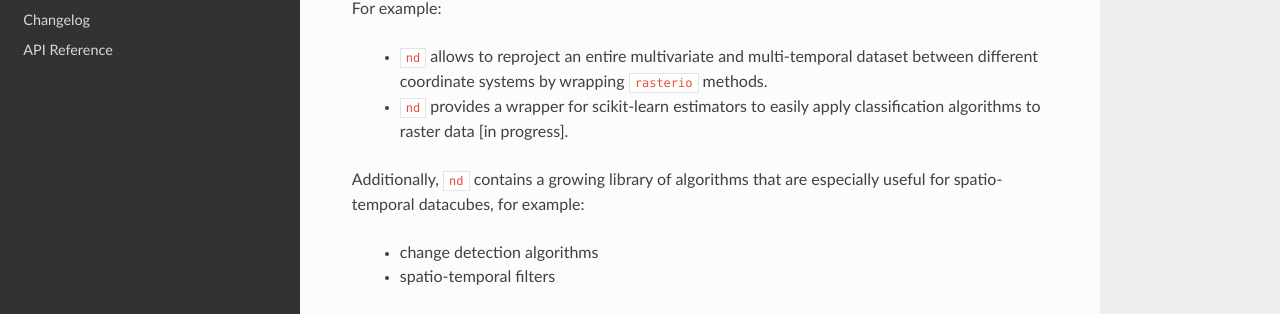
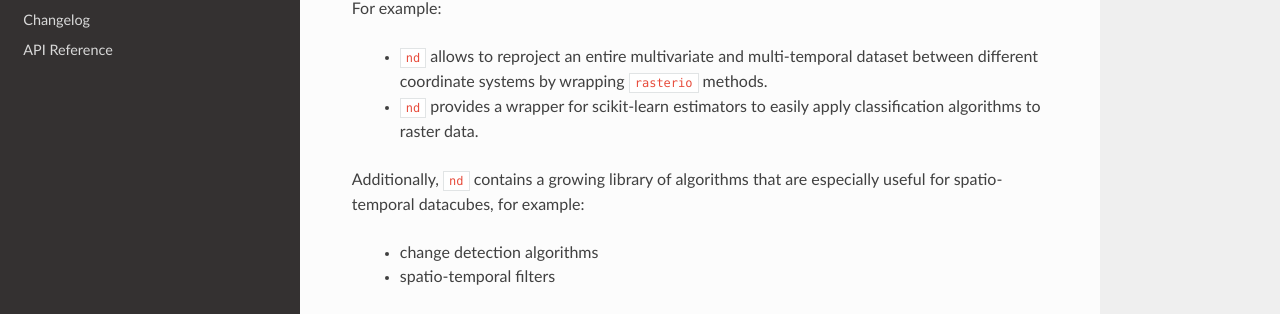
Before and after one commit to jnhansen/nd, a Sphinx documentation site: the page built from doc/index.rst, in a window 1280 px wide and 900 px high, scrolled down 451 px. Shown: the part 161-475 px from the top of the window. Built offline with Sphinx 7.4.7 and the Read the Docs theme 2.0.0, drawn with Linux system fonts in a browser that asks for light colours; the version number could not be read and is left out.

Commit message:
remove WIP tag

```diff
--- a/doc/index.rst
+++ b/doc/index.rst
@@ -21,7 +21,7 @@ For example:
 
  * ``nd`` allows to reproject an entire multivariate and multi-temporal dataset between different coordinate systems by wrapping ``rasterio`` methods.
 
- * ``nd`` provides a wrapper for scikit-learn estimators to easily apply classification algorithms to raster data [in progress].
+ * ``nd`` provides a wrapper for scikit-learn estimators to easily apply classification algorithms to raster data.
 
 Additionally, ``nd`` contains a growing library of algorithms that are especially useful for spatio-temporal datacubes, for example:
 
```
